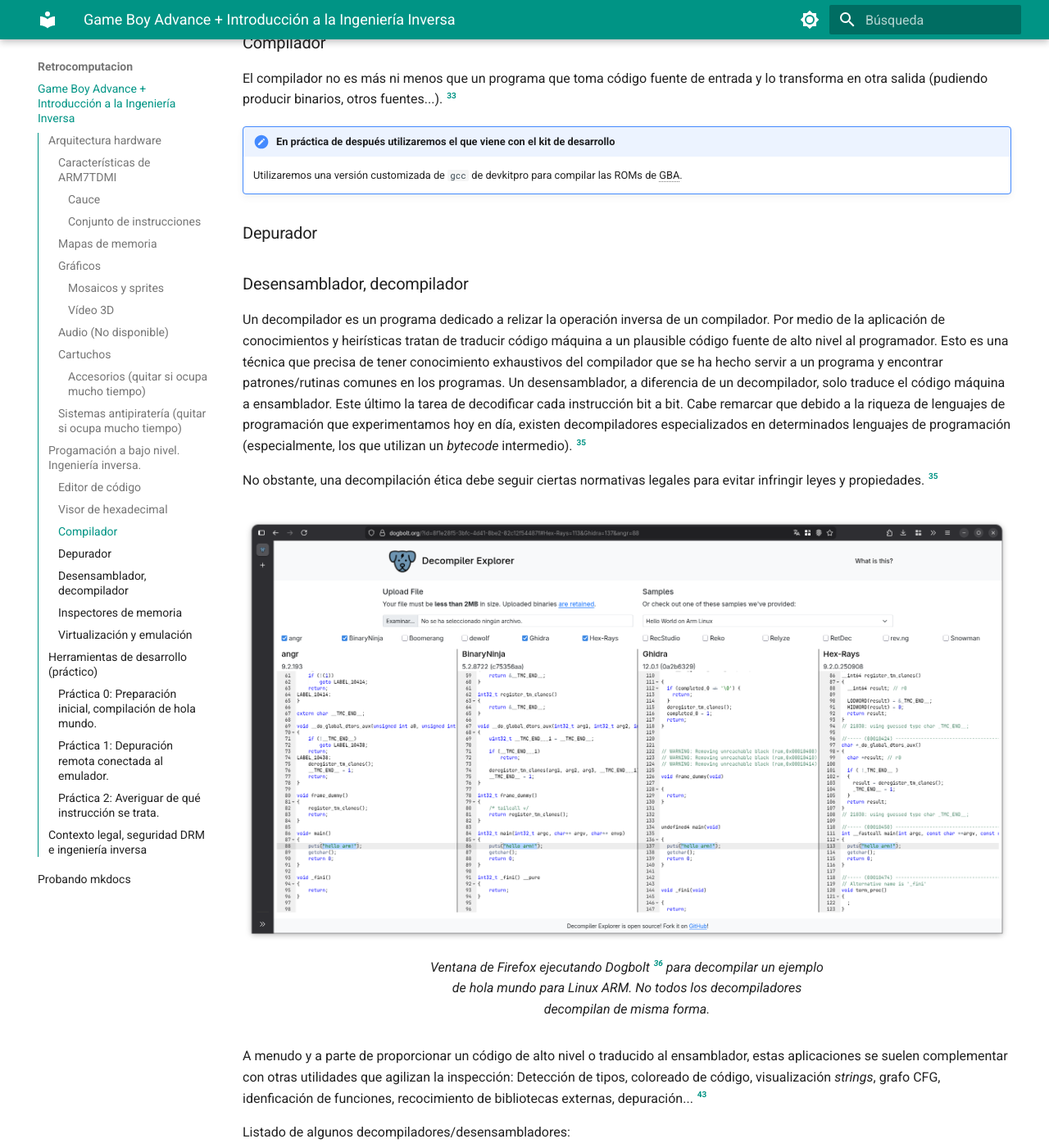
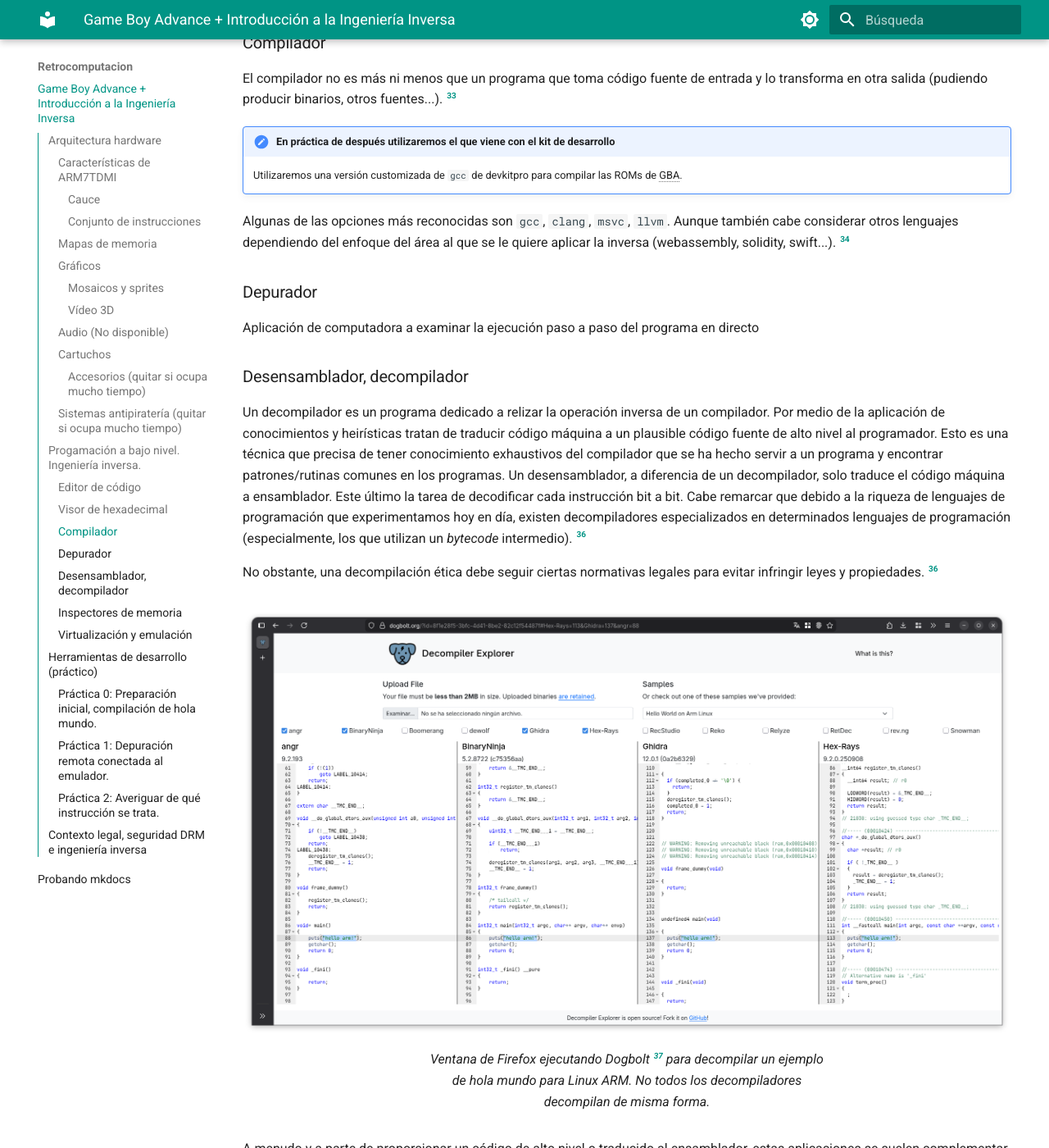
Before and after one commit to abl78-ua/Wiki-IMCR, an MkDocs documentation site: the page built from docs/Retrocomputacion/Retrocomputacion.md, in a window 1280 px wide and 1400 px high, scrolled down 7709 px. Shown: the whole window at 82% size. Built offline with MkDocs 1.6.1 and Material for MkDocs 9.7.7, drawn with Linux system fonts in a browser that asks for light colours; some of the changed text lies outside the part shown.

Commit message:
doc: compiler retro

```diff
--- a/docs/Retrocomputacion/Retrocomputacion.md
+++ b/docs/Retrocomputacion/Retrocomputacion.md
@@ -213,7 +213,11 @@ El compilador no es más ni menos que un programa que toma código fuente de ent
 !!! note "En práctica de después utilizaremos el que viene con el kit de desarrollo"
     Utilizaremos una versión customizada de `gcc` de devkitpro para compilar las ROMs de GBA.
 
+Algunas de las opciones más reconocidas son `gcc`, `clang`, `msvc`, `llvm`. Aunque también cabe considerar otros lenguajes dependiendo del enfoque del área al que se le quiere aplicar la inversa (webassembly, solidity, swift...). [^ref:cppfan]
+
 ### Depurador
+
+Aplicación de computadora a examinar la ejecución paso a paso del programa en directo
 
 ### Desensamblador, decompilador
 
@@ -238,7 +242,7 @@ Listado de algunos decompiladores/desensambladores:
 
 - **dotPeek** enfocada al examen de ensamblados de .NET. [^ref:dotpeek] [^ref:jetbrains]
 
-- También los hay para Java como **procyon** [^ref:proycon] o **cfr** [^ref:cfr] .
+- También los hay para Java como **procyon** [^ref:proycon] o **cfr** [^ref:cfr].
 
 Hay recursos enteros en línea dedicados a la decompilación. [^ref:decmpwiki]
 
@@ -374,6 +378,8 @@ Por ejemplo, **Cheat Engine** o **GameConqueror** pueden ser utilizados para hac
 
 [^ref:compiler]: *Paper* sobre compiladores por Amit Kasar y Mayuri Dangare en researchgate, [*Compiler And Its Phases*](https://www.researchgate.net/publication/354948523_Compiler_And_Its_Phases) (15/3/2026)
 
+[^ref:cppfan]: Documento sobre el estándar (muy) (y mucho) (bastante) (y contemporáneamente) moderno de C++, [*Modern C++ Programming*](https://federico-busato.github.io/Modern-CPP-Programming/htmls/modern-cpp.html) (18/3/2026)
+
 [^ref:edb]: Página de paquetería y herramientas de Kali Linux [Edb-debugger](https://www.kali.org/tools/edb-debugger/) (13/3/2026)
 
 [^ref:decowiki]: Artículo de Wikipedia sobre decompiladores, [Decompilador](https://es.wikipedia.org/wiki/Decompilador) (18/3/2026)
```
